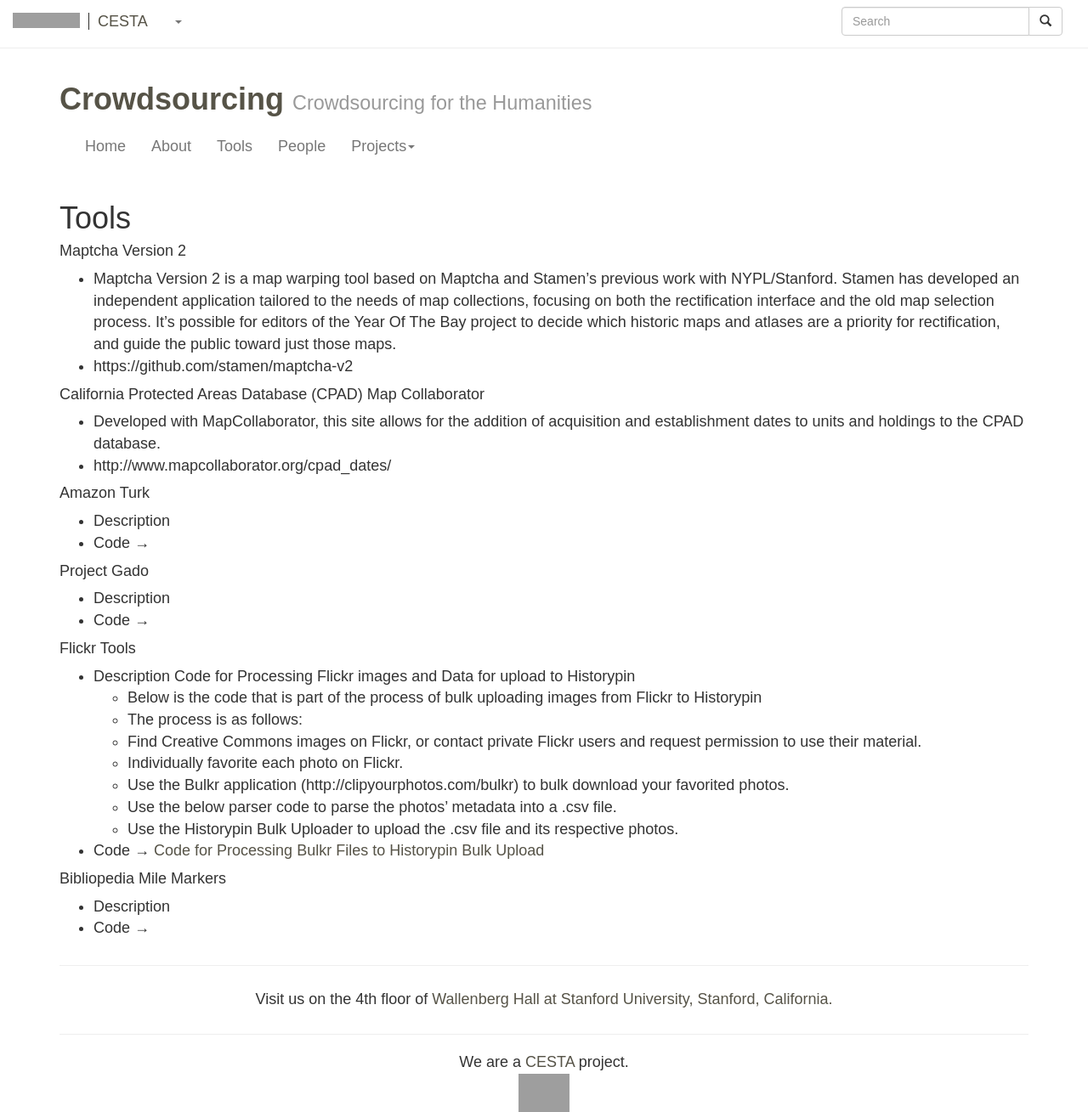
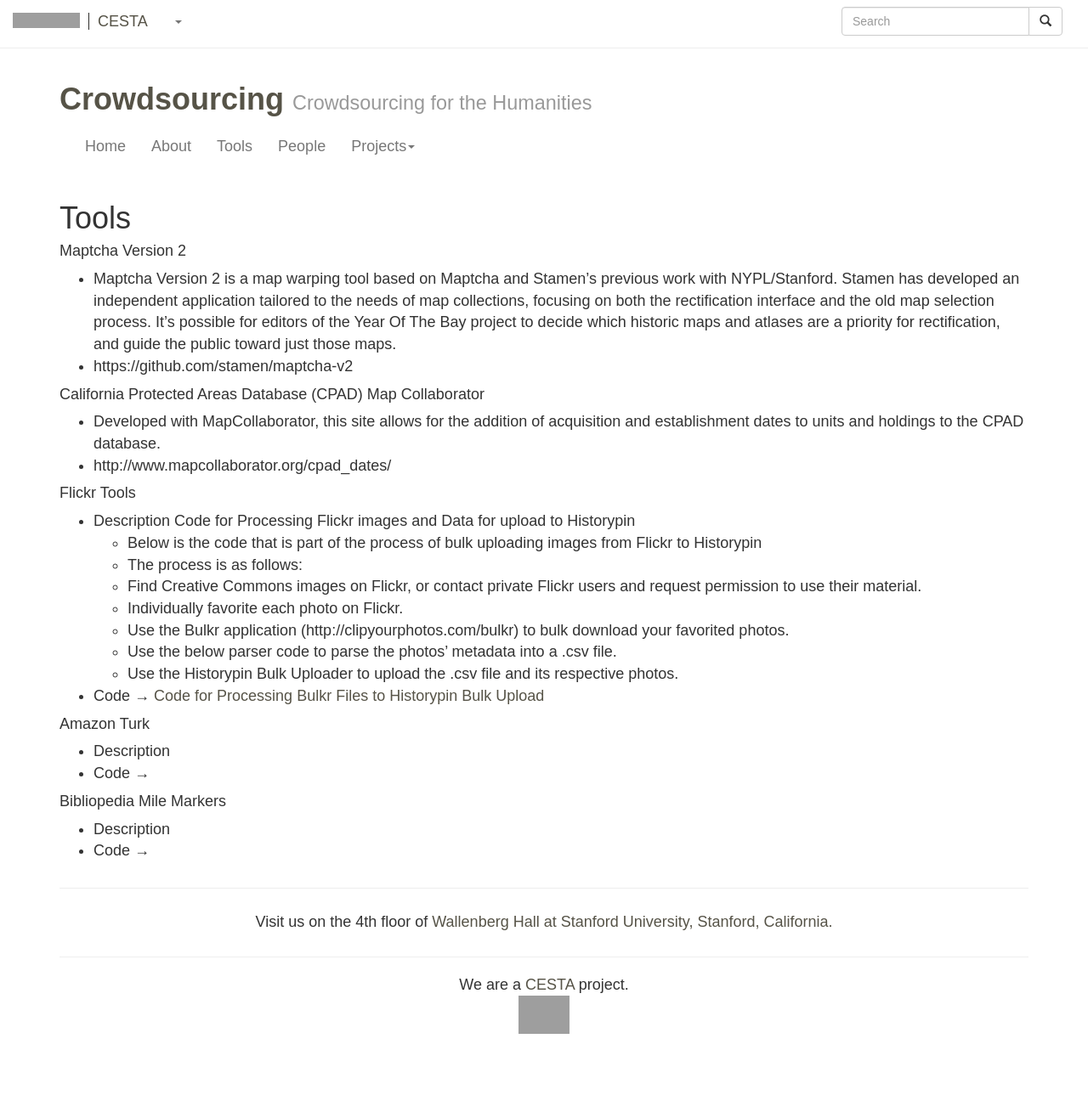
Before and after one commit to cestastanford/crowdsourcing, a Jekyll site: the page built from tools/index.md, in a window 1280 px wide. Shown: the whole page at 85% size. Built offline with Jekyll 4.4.1, drawn with Linux system fonts in a browser that asks for light colours; nearby versions of some CDN libraries; some web fonts are replaced; Markdown is read by kramdown in place of the engine named in the settings; after the commit the page ends 1217 px from its top, so only the background shows below that; grey boxes are pictures that could not be loaded.

Commit message:
Removal of Gado, move Turk and Bibliopedia to bottom

```diff
--- a/tools/index.md
+++ b/tools/index.md
@@ -12,16 +12,6 @@
 * Developed with MapCollaborator, this site allows for the addition of acquisition and establishment dates to units and holdings to the CPAD database.
 * http://www.mapcollaborator.org/cpad_dates/
 
-#### Amazon Turk
-
-* Description
-* Code →
-
-#### Project Gado
-
-* Description
-* Code →
-
 #### Flickr Tools
 
 * Description Code for Processing Flickr images and Data for upload to Historypin
```
Also changed, not shown: other parts of tools/index.md (+5 -0 lines).
